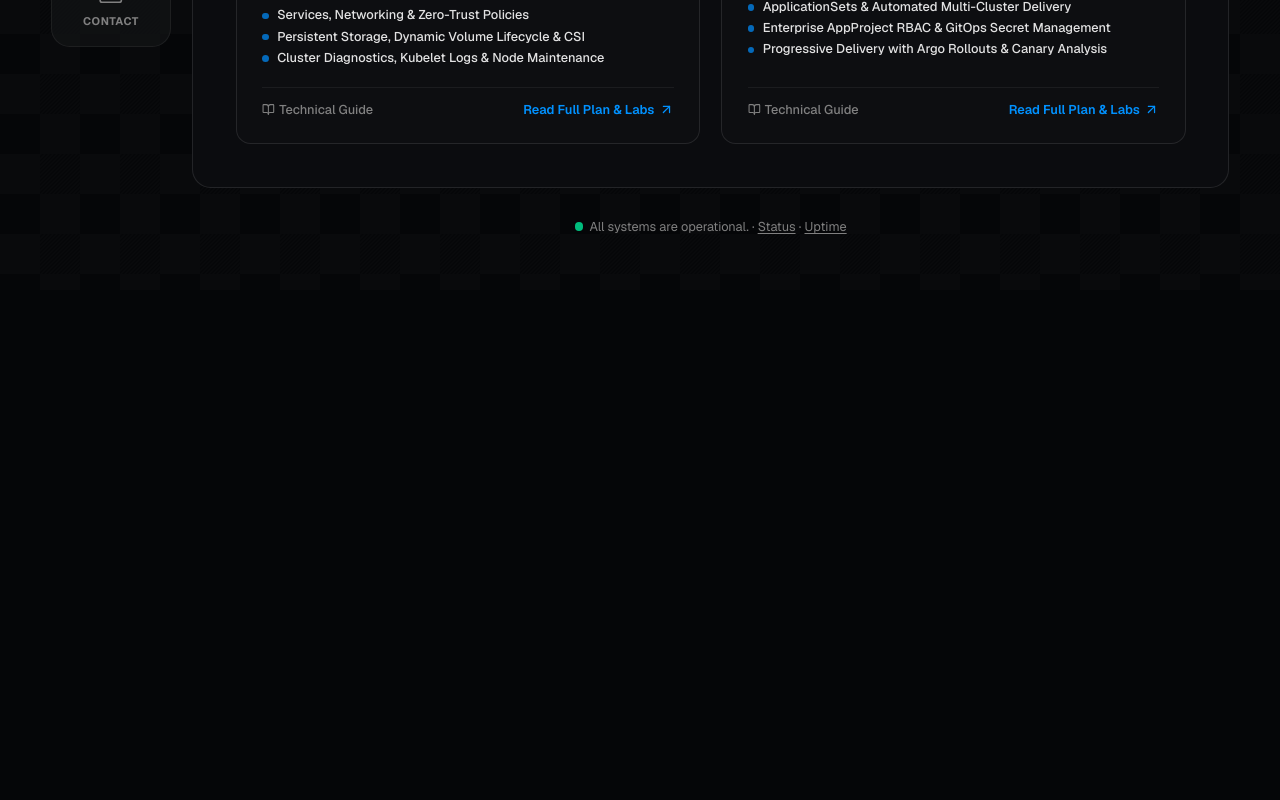
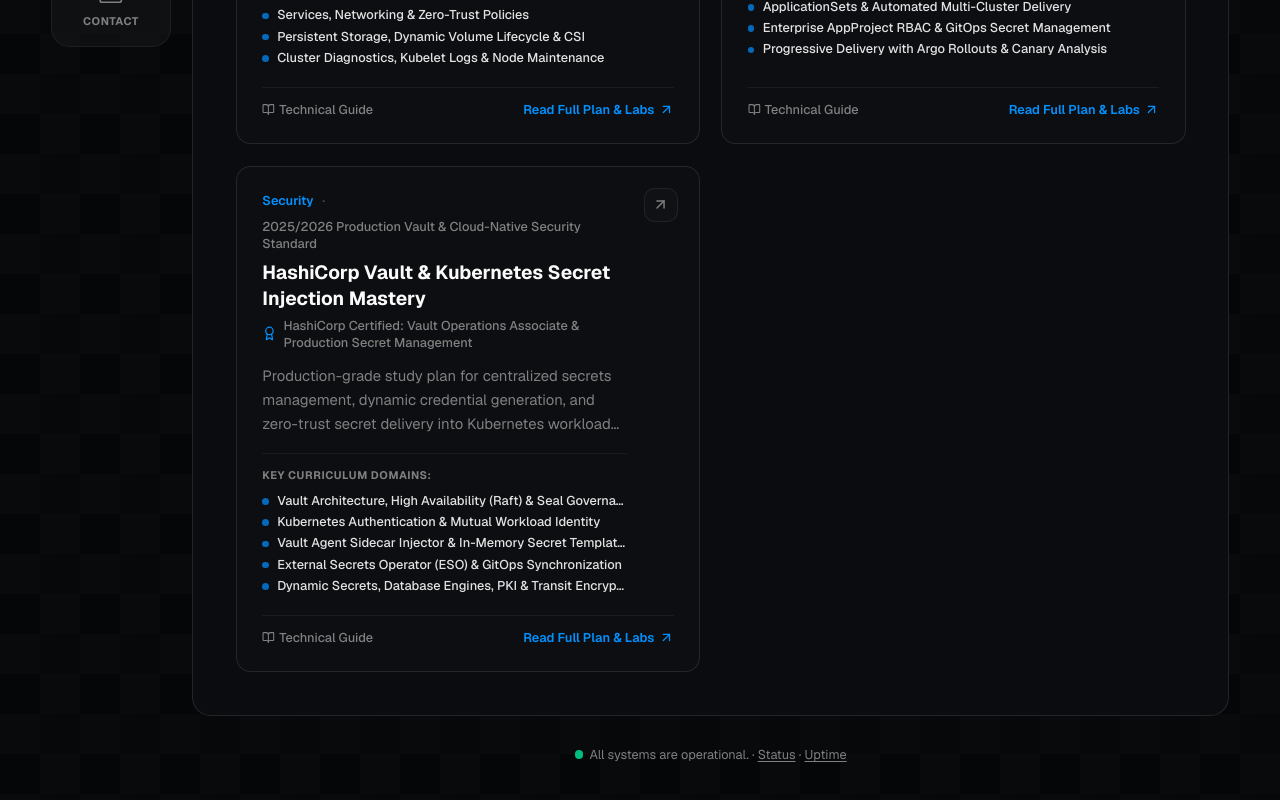
Before and after one commit to dev-ahmed-abdelmohsen/portfolio-website, a Next.js app: page /learning in a window 1280 px wide. Shown: the part 806-1606 px from the top of the page. Before the commit the page ends 1096 px from the top, so only its background shows below. Built offline with nearby package versions, Linux system fonts and the light colour scheme.

Commit message:
feat(learning): add HashiCorp Vault & Kubernetes secret injection study plan

```diff
--- a/src/data/learning.ts
+++ b/src/data/learning.ts
@@ -333,6 +333,158 @@ export const learningTracks: LearningTrack[] = [
       },
     ],
   },
+  {
+    id: "vault-secret-injection",
+    slug: "hashicorp-vault-secret-injection",
+    title: "HashiCorp Vault & Kubernetes Secret Injection Mastery",
+    targetCredential: "HashiCorp Certified: Vault Operations Associate & Production Secret Management",
+    category: "Security",
+    status: "Active / In Progress",
+    level: "Specialist",
+    curriculumVersion: "2025/2026 Production Vault & Cloud-Native Security Standard",
+    summary:
+      "Production-grade study plan for centralized secrets management, dynamic credential generation, and zero-trust secret delivery into Kubernetes workloads. Covers Vault HA clustering on Raft storage, Kubernetes Auth Method, Vault Agent Sidecar Injector, External Secrets Operator (ESO), transit data encryption, and automated PKI / mTLS certificate lifecycle.",
+    topicsList: [
+      "Vault Architecture, High Availability (Raft) & Seal Governance",
+      "Kubernetes Authentication & Mutual Workload Identity",
+      "Vault Agent Sidecar Injector & In-Memory Secret Templating",
+      "External Secrets Operator (ESO) & GitOps Synchronization",
+      "Dynamic Secrets, Database Engines, PKI & Transit Encryption",
+    ],
+    coreCompetencies: [
+      "High Availability Vault Clustering with Integrated Raft Storage & Auto-Unseal (AWS KMS / Transit Vault)",
+      "Kubernetes ServiceAccount JWT Validation & Least-Privilege Vault ACL Policies",
+      "Zero-Disk Secret Injection using Vault Agent Sidecar Annotations & Consul Template",
+      "External Secrets Operator (ESO) ClusterSecretStore Synchronization with GitOps",
+      "Short-Lived Dynamic Database Credentials with Automatic Lease Revocation & Rotation",
+      "Automated Internal PKI Engine & Mutual TLS (mTLS) Certificate Lifecycle",
+    ],
+    officialReference: {
+      name: "HashiCorp Vault Kubernetes Documentation",
+      url: "https://developer.hashicorp.com/vault/docs/platform/k8s",
+    },
+    relatedBlogSlug: "devsecops-pipeline-security",
+    modules: [
+      {
+        id: "vault-mod-1",
+        number: 1,
+        stepNumber: "Step 01",
+        title: "Vault Architecture, Clustering & Auto-Unseal Governance",
+        focusArea: "Control Plane Architecture & Cryptographic Storage",
+        summary:
+          "Deploy production-grade Vault HA clusters backed by integrated Raft consensus storage, configure automated unsealing via Cloud KMS or Transit Vault, and author granular least-privilege ACL policies.",
+        objectives: [
+          "Bootstrap a production-grade multi-node Vault cluster utilizing the integrated Raft consensus storage backend.",
+          "Implement cloud auto-unseal (AWS KMS / Transit Vault) eliminating Shamir key operational friction during pod restarts.",
+          "Author granular, path-based HCL ACL policies enforcing least-privilege access for operators and workloads.",
+          "Enable tamper-evident audit logging devices streaming to centralized log collection pipelines.",
+        ],
+        labScenario:
+          "Initialize a 3-node HA Vault Raft cluster with automated KMS unseal; simulate node failure, verify Raft leader election without service downtime, and inspect tamper-evident audit logs.",
+        keyCommandsOrTools: [
+          "vault operator init / raft list-peers",
+          "vault policy write <name> policy.hcl",
+          "vault audit enable file file_path=/vault/audit/vault.log",
+          "vault status",
+        ],
+      },
+      {
+        id: "vault-mod-2",
+        number: 2,
+        stepNumber: "Step 02",
+        title: "Kubernetes Authentication Engine & Workload Identity",
+        focusArea: "Zero-Trust Identity & Token Exchange",
+        summary:
+          "Establish zero-trust authentication between Kubernetes and Vault using the Kubernetes Auth Method, validating Pod ServiceAccount JWT tokens with API Server TokenReview.",
+        objectives: [
+          "Enable and configure the Vault Kubernetes Auth Method with TokenReview API validation.",
+          "Map Kubernetes ServiceAccounts and Namespaces to targeted Vault roles and ACL policies.",
+          "Implement short-lived token issuance with strictly bounded TTLs and renewal mechanisms.",
+          "Harden communication with TLS verification and cluster CA trust certificates.",
+        ],
+        labScenario:
+          "Configure the Kubernetes Auth Method against a target namespace; configure a microservice ServiceAccount, perform token exchange via CLI, and verify that unauthorized ServiceAccounts receive 403 Forbidden.",
+        keyCommandsOrTools: [
+          "vault auth enable kubernetes",
+          "vault write auth/kubernetes/config ...",
+          "vault write auth/kubernetes/role/<role_name> ...",
+          "vault login -method=kubernetes role=...",
+        ],
+      },
+      {
+        id: "vault-mod-3",
+        number: 3,
+        stepNumber: "Step 03",
+        title: "Vault Agent Sidecar Injector & In-Memory Secrets",
+        focusArea: "Sidecar Injection & Zero-Disk Exposure",
+        summary:
+          "Inject secrets directly into application Pods via mutating admission webhooks, rendering confidential variables into ephemeral shared memory volumes without ever writing to persistent disk.",
+        objectives: [
+          "Deploy and configure the Vault Helm chart with the Vault Agent Sidecar Injector controller.",
+          "Leverage Pod annotations (vault.hashicorp.com/*) to drive automated sidecar and init-container injection.",
+          "Render custom application config files and environment variables using Consul Template syntax.",
+          "Configure automatic secret reloads upon rotation using signals (vault.hashicorp.com/agent-inject-command).",
+          "Enforce in-memory emptyDir: { medium: Memory } mounts to prevent confidential tokens from persisting to node disk.",
+        ],
+        labScenario:
+          "Annotate a production web deployment to inject database credentials directly into /vault/secrets/config.json; update the secret in Vault and verify the sidecar agent automatically fetches the new secret and signals the application container.",
+        keyCommandsOrTools: [
+          "vault.hashicorp.com/agent-inject: 'true'",
+          "vault.hashicorp.com/role: 'api-service'",
+          "vault.hashicorp.com/agent-inject-template: '...'",
+          "vault.hashicorp.com/agent-inject-command: 'kill -HUP 1'",
+        ],
+      },
+      {
+        id: "vault-mod-4",
+        number: 4,
+        stepNumber: "Step 04",
+        title: "External Secrets Operator (ESO) & Declarative GitOps",
+        focusArea: "Kubernetes-Native Secrets & GitOps Integration",
+        summary:
+          "Synchronize confidential values directly into native Kubernetes Secrets using the External Secrets Operator (ESO), enabling safe declarative GitOps workflows with ArgoCD.",
+        objectives: [
+          "Deploy and manage the External Secrets Operator (ESO) via Helm in a production cluster.",
+          "Configure ClusterSecretStore and SecretStore CRDs targeting Vault engines.",
+          "Define ExternalSecret CRDs specifying secret mapping, key extraction, and sync intervals.",
+          "Integrate with ArgoCD without committing sensitive credentials or raw Secret manifests into Git.",
+          "Configure Secret deletion policies and lifecycle reconciliation to eliminate orphaned credentials.",
+        ],
+        labScenario:
+          "Create a ClusterSecretStore authenticated to Vault; declare an ExternalSecret targeting sensitive API tokens, sync via ArgoCD, and verify the resulting native Kubernetes Secret is created and refreshed on rotation.",
+        keyCommandsOrTools: [
+          "kubectl get clustersecretstore,externalsecret",
+          "apiVersion: external-secrets.io/v1beta1",
+          "secretStoreRef / remoteRef / refreshInterval",
+          "kubectl describe externalsecret <name>",
+        ],
+      },
+      {
+        id: "vault-mod-5",
+        number: 5,
+        stepNumber: "Step 05",
+        title: "Dynamic Secrets, Database Rotation, PKI & Transit Encryption",
+        focusArea: "Ephemeral Credentials, mTLS & Encryption as a Service",
+        summary:
+          "Eliminate static, permanent credentials by implementing dynamic on-demand database credentials with automatic lease revocations, automated internal PKI certificate authority, and Transit encryption.",
+        objectives: [
+          "Configure Vault Database Secrets Engines (PostgreSQL / MySQL) generating unique, short-lived user roles for every workload instance.",
+          "Automate lease expiration and proactive credential revocation upon pod termination.",
+          "Establish an internal Private Key Infrastructure (PKI) secrets engine issuing on-demand TLS/mTLS certificates with cert-manager.",
+          "Utilize the Vault Transit Secrets Engine for Cryptography-as-a-Service (envelope encryption) without exposing raw encryption keys to application developers.",
+        ],
+        labScenario:
+          "Configure the PostgreSQL secrets engine; trigger an application to request temporary DB credentials with a 1-hour lease; verify the dynamic role exists in Postgres, wait for TTL expiry, and verify Vault automatically drops the role.",
+        keyCommandsOrTools: [
+          "vault secrets enable database",
+          "vault write database/config/postgres ...",
+          "vault write database/roles/app-role ...",
+          "vault read database/creds/app-role",
+          "vault secrets enable pki / transit",
+        ],
+      },
+    ],
+  },
 ];
 
 export const allCategories: LearningCategory[] = [
```
